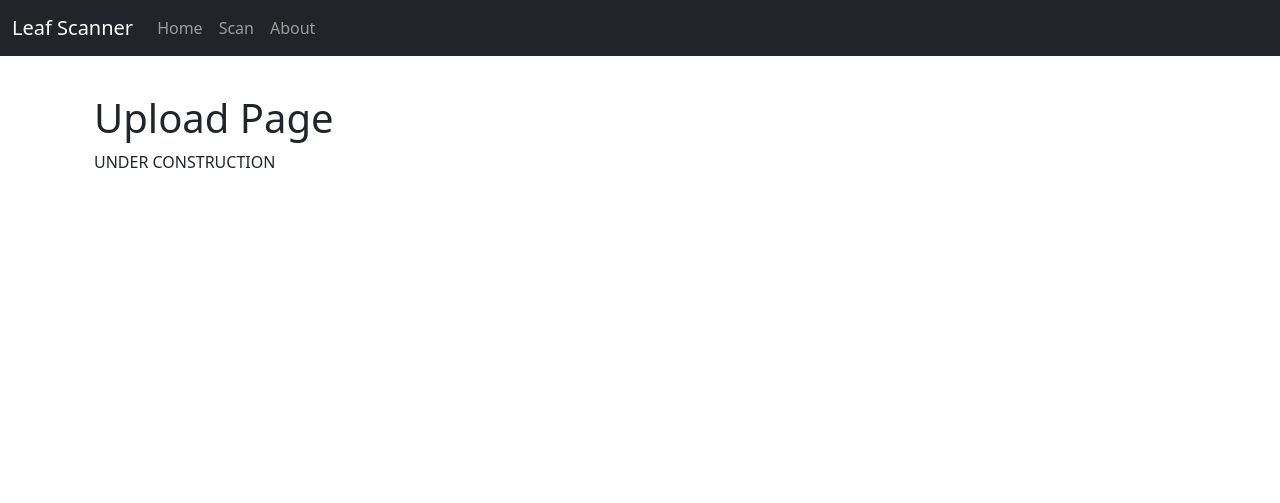
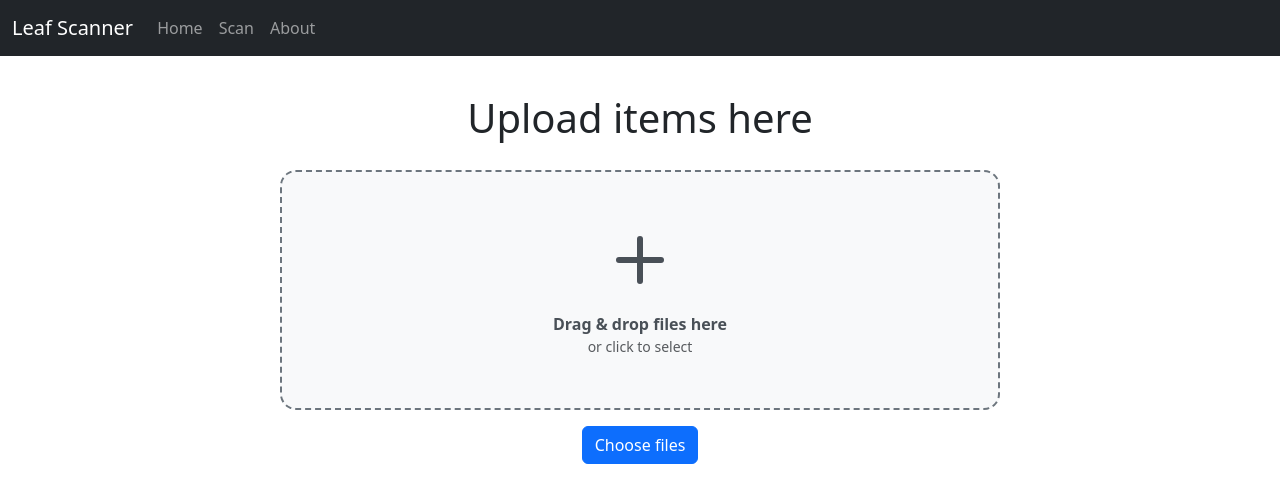
Before and after one commit to Halphinia/LeafScanner, a Flask app: page /upload in a window 1280 px wide. Shown: the top 503 px of the page. Run offline with Flask 3, Linux system fonts and the light colour scheme; some libraries are stand-ins or nearby versions.

Commit message:
added upload function to upload page

```diff
--- a/templates/upload.html
+++ b/templates/upload.html
@@ -1,8 +1,138 @@
 {% extends "base.html" %}
 
 {% block content %}
-<div class="container">
-  <h1>Upload Page</h1>
-  <p>UNDER CONSTRUCTION</p>
+<div>
+    <h1 style="text-align: center; padding-bottom: 20px;">
+        Upload items here
+    </h1>
 </div>
+<!-- Drag & Drop Upload Block -->
+<form id="upload-form" action="/upload" method="post" enctype="multipart/form-data" class="mx-auto" style="max-width: 720px;">
+  <!-- Hidden file input -->
+  <input id="file-input" type="file" name="files" multiple hidden>
+
+  <!-- Dropzone (clickable) -->
+  <label id="dropzone" for="file-input" class="dropzone d-flex flex-column justify-content-center align-items-center text-center">
+    <svg aria-hidden="true" width="72" height="72" viewBox="0 0 24 24" fill="none" stroke="currentColor"
+         stroke-width="2" stroke-linecap="round" stroke-linejoin="round">
+      <line x1="12" y1="5" x2="12" y2="19"></line>
+      <line x1="5" y1="12" x2="19" y2="12"></line>
+    </svg>
+    <div class="mt-3">
+      <div class="fw-semibold">Drag & drop files here</div>
+      <div class="text-muted small">or click to select</div>
+    </div>
+  </label>
+
+  <!-- Manual upload button -->
+  <div class="text-center mt-3">
+    <button type="button" id="browse-btn" class="btn btn-primary">Choose files</button>
+  </div>
+
+  <!-- File list -->
+  <ul id="file-list" class="list-group list-group-flush mt-3"></ul>
+</form>
+
+<style>
+  .dropzone {
+    border: 2px dashed #6c757d;
+    border-radius: 16px;
+    min-height: 240px;
+    background: #f8f9fa;
+    color: #495057;
+    cursor: pointer;
+    transition: background-color .2s, border-color .2s, box-shadow .2s;
+    user-select: none;
+  }
+  .dropzone:hover,
+  .dropzone:focus-within {
+    border-color: #0d6efd;
+    box-shadow: 0 0 0 0.25rem rgba(13,110,253,.15);
+  }
+  .dropzone.dragover {
+    background: #e7f1ff;
+    border-color: #0d6efd;
+  }
+  .remove-btn {
+    cursor: pointer;
+    color: #dc3545;
+    font-weight: bold;
+    margin-left: auto;
+  }
+</style>
+
+<script>
+(function () {
+  const dropzone = document.getElementById('dropzone');
+  const input    = document.getElementById('file-input');
+  const browse   = document.getElementById('browse-btn');
+  const list     = document.getElementById('file-list');
+
+  // internal file store (since input.files is read-only in JS)
+  let files = [];
+
+  browse.addEventListener('click', () => input.click());
+
+  function renderList() {
+    list.innerHTML = '';
+    files.forEach((file, idx) => {
+      const li = document.createElement('li');
+      li.className = 'list-group-item d-flex align-items-center';
+
+      const span = document.createElement('span');
+      span.textContent = file.name;
+
+      const remove = document.createElement('span');
+      remove.innerHTML = '&times;';
+      remove.className = 'remove-btn ms-2';
+      remove.addEventListener('click', () => {
+        files.splice(idx, 1);
+        updateInput();
+        renderList();
+      });
+
+      li.appendChild(span);
+      li.appendChild(remove);
+      list.appendChild(li);
+    });
+  }
+
+  function updateInput() {
+    // recreate a FileList using DataTransfer
+    const dt = new DataTransfer();
+    files.forEach(f => dt.items.add(f));
+    input.files = dt.files;
+  }
+
+  input.addEventListener('change', () => {
+    files = [...files, ...input.files];  // merge new selections
+    updateInput();
+    renderList();
+  });
+
+  ['dragenter', 'dragover', 'dragleave', 'drop'].forEach(evt =>
+    dropzone.addEventListener(evt, e => {
+      e.preventDefault();
+      e.stopPropagation();
+    })
+  );
+
+  ['dragenter', 'dragover'].forEach(evt =>
+    dropzone.addEventListener(evt, () => dropzone.classList.add('dragover'))
+  );
+  ['dragleave', 'drop'].forEach(evt =>
+    dropzone.addEventListener(evt, () => dropzone.classList.remove('dragover'))
+  );
+
+  dropzone.addEventListener('drop', e => {
+    const dt = e.dataTransfer;
+    if (!dt || !dt.files) return;
+    files = [...files, ...dt.files];
+    updateInput();
+    renderList();
+  });
+})();
+</script>
+
+
 {% endblock %}
```
Also changed, not shown: backend/renamer.py (added), backend/scanner.py (added).
